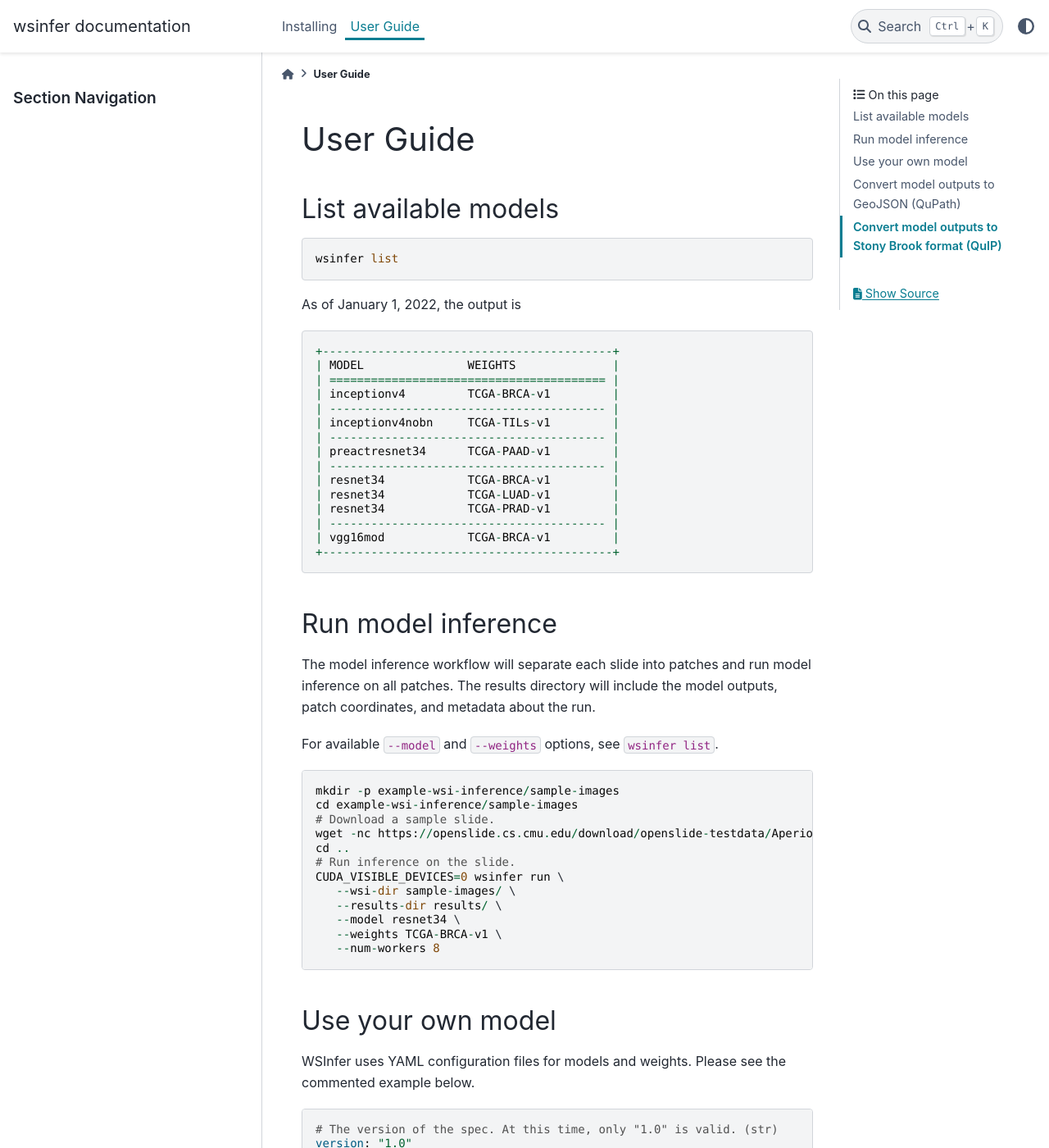
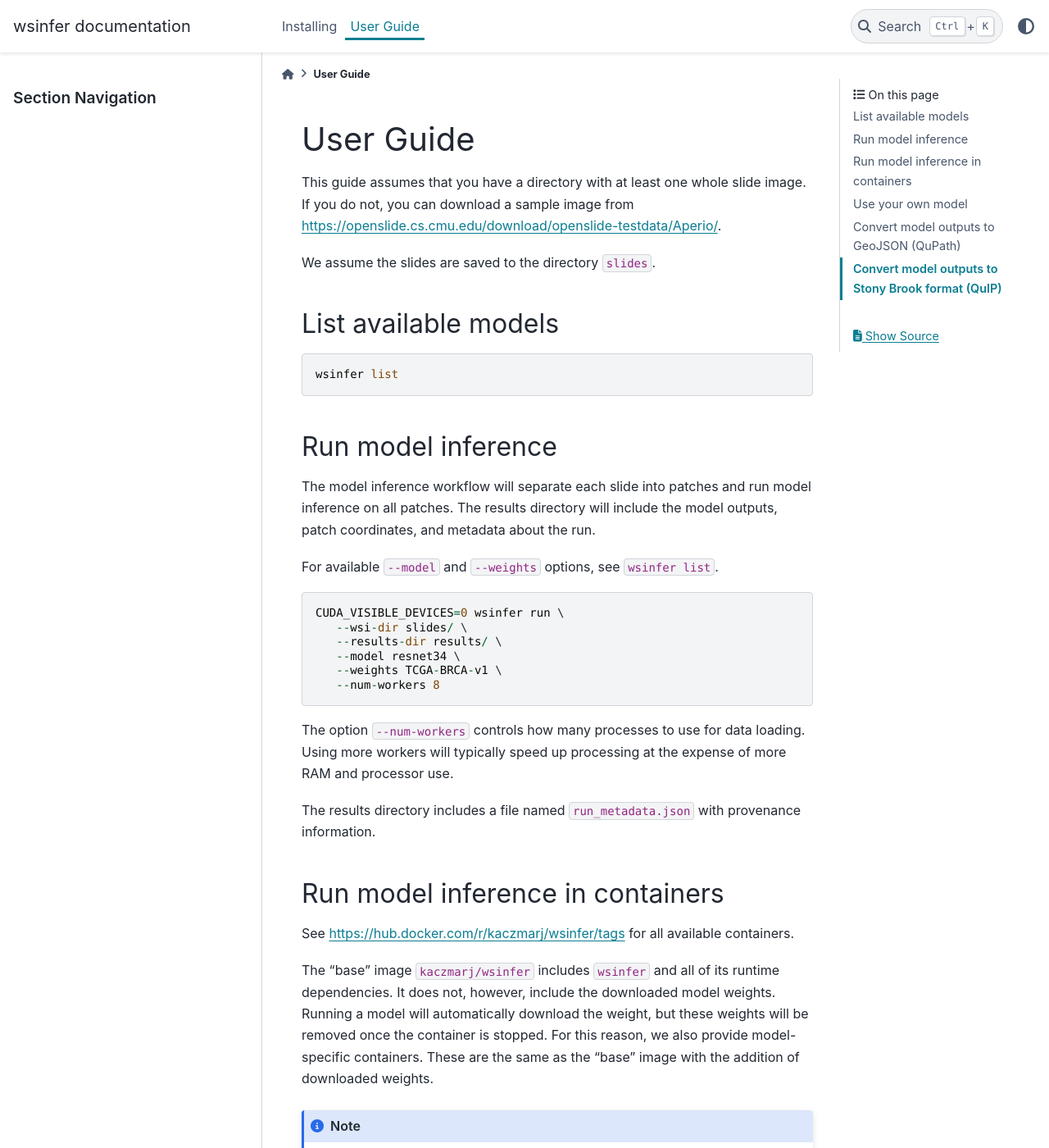
Before and after one commit to SBU-BMI/wsinfer, a Sphinx documentation site: the page built from docs/user_guide.rst, in a window 1280 px wide and 1400 px high. Shown: the whole window at 82% size. Built offline with Sphinx 7.4.7 and the PyData theme 0.15.4, drawn with Linux system fonts in a browser that asks for light colours; some of the changed text lies outside the part shown.

Commit message:
ENH: add more sphinx documentation + update docker versions (#55)
* use base image version 0.3.2

* use a bash function to build image

In this function, test that the base image is correct before building
the image.

* add resolution to `list` cmd

* add table of available models

* add note to install pytorch before wsinfer

* add container guide

* add badges

* prune the readme.... most things are moved to docs

* move images to docs + add images to index.rst

```diff
--- a/docs/user_guide.rst
+++ b/docs/user_guide.rst
@@ -1,5 +1,11 @@
 User Guide
 ==========
+
+This guide assumes that you have a directory with at least one whole slide image.
+If you do not, you can download a sample image from
+https://openslide.cs.cmu.edu/download/openslide-testdata/Aperio/.
+
+We assume the slides are saved to the directory :code:`slides`.
 
 List available models
 ---------------------
@@ -7,24 +13,6 @@ List available models
 ::
 
    wsinfer list
-
-As of January 1, 2022, the output is ::
-
-   +------------------------------------------+
-   | MODEL               WEIGHTS              |
-   | ======================================== |
-   | inceptionv4         TCGA-BRCA-v1         |
-   | ---------------------------------------- |
-   | inceptionv4nobn     TCGA-TILs-v1         |
-   | ---------------------------------------- |
-   | preactresnet34      TCGA-PAAD-v1         |
-   | ---------------------------------------- |
-   | resnet34            TCGA-BRCA-v1         |
-   | resnet34            TCGA-LUAD-v1         |
-   | resnet34            TCGA-PRAD-v1         |
-   | ---------------------------------------- |
-   | vgg16mod            TCGA-BRCA-v1         |
-   +------------------------------------------+
 
 
 Run model inference
@@ -38,18 +26,89 @@ For available :code:`--model` and :code:`--weights` options, see :code:`wsinfer
 
 ::
 
-   mkdir -p example-wsi-inference/sample-images
-   cd example-wsi-inference/sample-images
-   # Download a sample slide.
-   wget -nc https://openslide.cs.cmu.edu/download/openslide-testdata/Aperio/CMU-1.svs
-   cd ..
-   # Run inference on the slide.
    CUDA_VISIBLE_DEVICES=0 wsinfer run \
-      --wsi-dir sample-images/ \
+      --wsi-dir slides/ \
       --results-dir results/ \
       --model resnet34 \
       --weights TCGA-BRCA-v1 \
       --num-workers 8
+
+The option :code:`--num-workers` controls how many processes to use for data loading.
+Using more workers will typically speed up processing at the expense of more RAM and
+processor use.
+
+The results directory includes a file named :code:`run_metadata.json` with provenance
+information.
+
+Run model inference in containers
+---------------------------------
+
+See https://hub.docker.com/r/kaczmarj/wsinfer/tags for all available containers.
+
+The "base" image :code:`kaczmarj/wsinfer` includes
+:code:`wsinfer` and all of its runtime dependencies. It does not, however, include
+the downloaded model weights. Running a model will automatically download the weight,
+but these weights will be removed once the container is stopped. For this reason, we
+also provide model-specific containers. These are the same as the "base" image with the
+addition of downloaded weights.
+
+.. note::
+
+  The base image :code:`kaczmarj/wsinfer` does not include downloaded models. The models
+  will be downloaded automatically but will be lost when the container is stopped. Use
+  versioned, application-specific containers like
+  :code:`kaczmarj/wsinfer:0.3.2-tumor-brca` as they already include weights.
+
+Apptainer/Singularity
+^^^^^^^^^^^^^^^^^^^^^
+
+We use :code:`apptainer` in this example. You can replace that name with
+:code:`singularity` if you do not have :code:`apptainer`.
+
+::
+
+  apptainer pull docker://kaczmarj/wsinfer:0.3.2-tumor-paad
+  CUDA_VISIBLE_DEVICES=0 apptainer run --nv --bind $(pwd) wsinfer_0.3.2-tumor-paad.sif \
+    run --wsi-dir slides/ --results-dir results/
+
+Docker
+^^^^^^
+
+This requires Docker :code:`>=19.03` and the program :code:`nvidia-container-runtime-hook`. Please see the
+`Docker documentation <https://docs.docker.com/config/containers/resource_constraints/#gpu>`_
+for more information. If you do not have a GPU installed, you can use CPU by removing
+:code:`--gpus all` from the command.
+
+We use :code:`--user $(id -u):$(id -g)` to run the container as a non-root user (as ourself).
+This way, the output files are owned by us. Without specifying this option, the output
+files would be owned by the root user.
+
+When mounting data, keep in mind that the workdir in the Docker container is :code:`/work`
+(one can override this with :code:`--workdir`). Relative paths must be relative to the workdir.
+
+.. note::
+
+  Using :code:`--num_workers > 0` will require a :code:`--shm-size > 256mb`.
+  If the shm size is too low, a "bus error" will be thrown.
+
+Pull the Docker image: ::
+
+  docker pull kaczmarj/wsinfer:0.3.2-tumor-paad
+
+Run inference: ::
+
+  docker run --rm -it \
+      --shm-size 512m \
+      --gpus all \
+      --env CUDA_VISIBLE_DEVICES=0 \
+      --user $(id -u):$(id -g) \
+      --mount type=bind,source=$(pwd),target=/work/ \
+      kaczmarj/wsinfer:0.3.2-tumor-paad run \
+          --wsi-dir slides/ \
+          --results-dir results/ \
+          --model resnet34 \
+          --weights TCGA-BRCA-v1 \
+          --num-workers 2
 
 
 Use your own model
```
Also changed, not shown: README.md (+8 -276 lines), docs/index.rst (+87 -6 lines), docs/installing.rst (+8 -3 lines), 11 other files.
